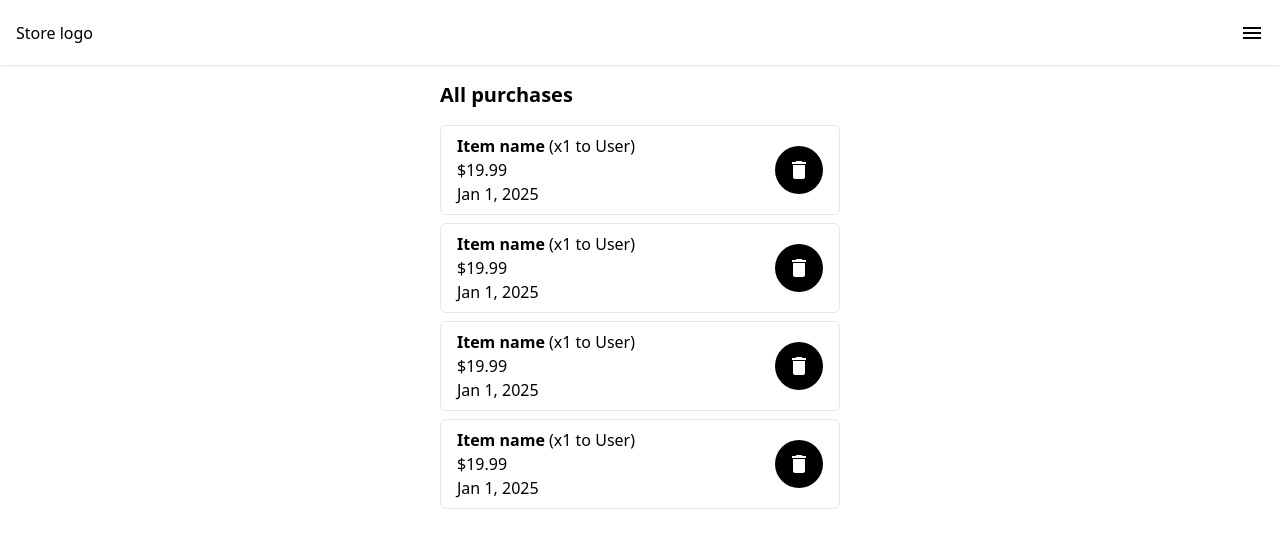
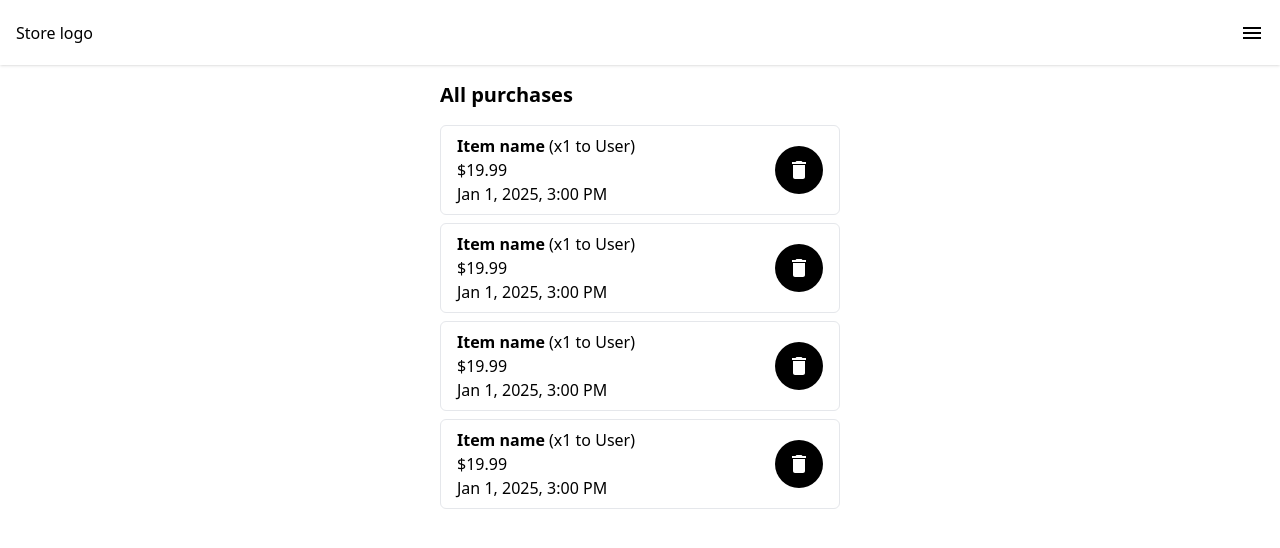
Before and after one commit to Trusun3528/Group5FrontEnd, a React (Vite) app: page /admin/purchases in a window 1280 px wide. Shown: the top 548 px of the page. Built offline with nearby package versions, Linux system fonts and the light colour scheme.

Commit message:
Add time to purchases

```diff
--- a/src/pages/components/AdminPurchase.tsx
+++ b/src/pages/components/AdminPurchase.tsx
@@ -8,7 +8,7 @@ function AdminPurchase() {
             <div>
                 <p><b>Item name</b> (x1 to User)</p>
                 <p>$19.99</p>
-                <p>Jan 1, 2025</p>
+                <p>Jan 1, 2025, 3:00 PM</p>
             </div>
             <div className="flex flex-row gap-2">
                 <Link to="/" className="text-white bg-black rounded-full w-[48px] h-[48px] flex items-center justify-center"><DeleteIcon/></Link>
```
